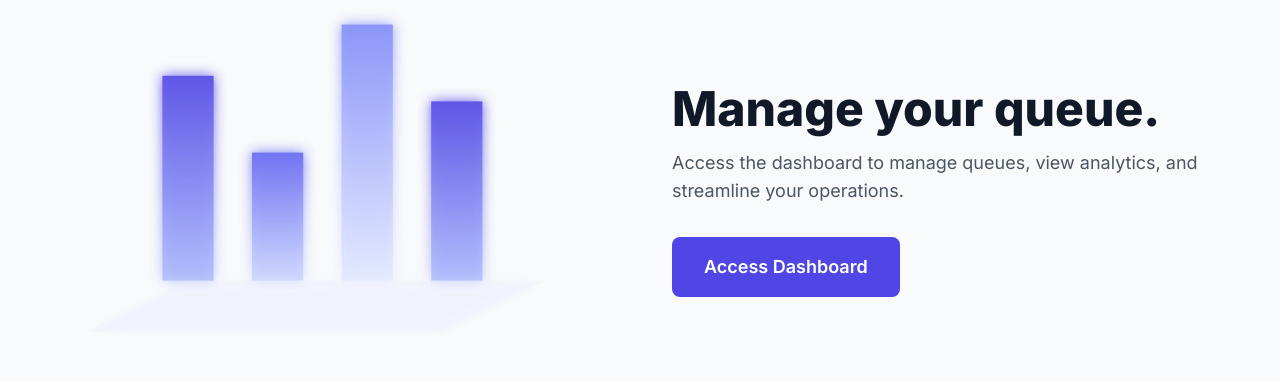
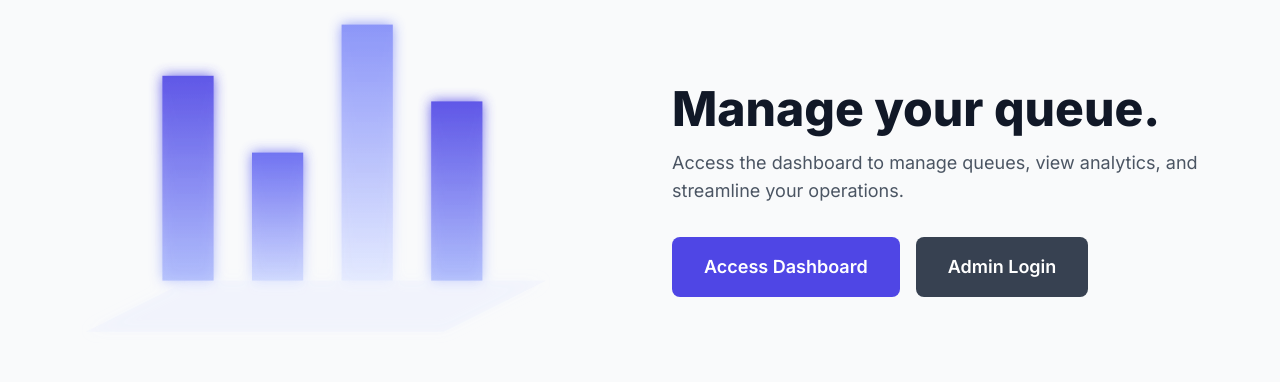
Before and after one commit to foxtrot222/qms, a Flask app: template src/templates/organization.html in a window 1280 px wide. Shown: the part 209-591 px from the top of the page. Run offline with Flask 3, Linux system fonts and the light colour scheme; the template is opened without the code that fills it, so the values that code supplies are empty; some libraries are stand-ins or nearby versions.

Commit message:
Update organization.html

```diff
--- a/src/templates/organization.html
+++ b/src/templates/organization.html
@@ -1,4 +1,3 @@
-
 <!DOCTYPE html>
 <html lang="en">
 <head>
@@ -27,9 +26,12 @@
                 <p class="text-lg text-gray-600 mb-8 max-w-xl mx-auto lg:mx-0">
                     Access the dashboard to manage queues, view analytics, and streamline your operations.
                 </p>
-                <div class="flex justify-center lg:justify-start">
+                <div class="flex flex-col sm:flex-row gap-4 justify-center lg:justify-start">
                     <a href="/dashboard" id="accessDashboardBtn" class="w-full sm:w-auto inline-block bg-indigo-600 text-white font-semibold text-center rounded-lg px-8 py-4 text-lg hover:bg-indigo-700 focus:outline-none focus:ring-4 focus:ring-indigo-300 transition duration-300 transform hover:scale-105">
                         Access Dashboard
+                    </a>
+                    <a href="#" id="adminLoginBtn" class="w-full sm:w-auto inline-block bg-gray-700 text-white font-semibold text-center rounded-lg px-8 py-4 text-lg hover:bg-gray-800 focus:outline-none focus:ring-4 focus:ring-gray-400 transition duration-300 transform hover:scale-105">
+                        Admin Login
                     </a>
                 </div>
             </div>
@@ -83,5 +85,46 @@
         </div>
     </form>
     <script src="{{ url_for('static', filename='script.js') }}"></script>
+    <script>
+        // Admin Login Button Handler
+        const adminLoginBtn = document.getElementById('adminLoginBtn');
+        const officerLoginModal = document.getElementById('officerLoginModal');
+        const officerLoginModalContent = document.getElementById('officer-login-modal-content');
+        const closeOfficerLoginModalBtn = document.getElementById('closeOfficerLoginModalBtn');
+
+        // Open modal function
+        const openOfficerLoginModal = () => {
+            officerLoginModal.classList.remove('hidden');
+            setTimeout(() => {
+                officerLoginModal.style.opacity = '1';
+                officerLoginModalContent.classList.remove('scale-95', 'opacity-0');
+            }, 10);
+        };
+
+        // Close modal function
+        const closeOfficerLoginModal = () => {
+            officerLoginModalContent.classList.add('scale-95', 'opacity-0');
+            officerLoginModal.style.opacity = '0';
+            setTimeout(() => officerLoginModal.classList.add('hidden'), 300);
+        };
+
+        // Event listeners
+        if (adminLoginBtn) {
+            adminLoginBtn.addEventListener('click', (e) => {
+                e.preventDefault();
+                openOfficerLoginModal();
+            });
+        }
+
+        if (closeOfficerLoginModalBtn) {
+            closeOfficerLoginModalBtn.addEventListener('click', closeOfficerLoginModal);
+        }
+
+        if (officerLoginModal) {
+            officerLoginModal.addEventListener('click', (e) => {
+                if (e.target === officerLoginModal) closeOfficerLoginModal();
+            });
+        }
+    </script>
 </body>
 </html>
```
